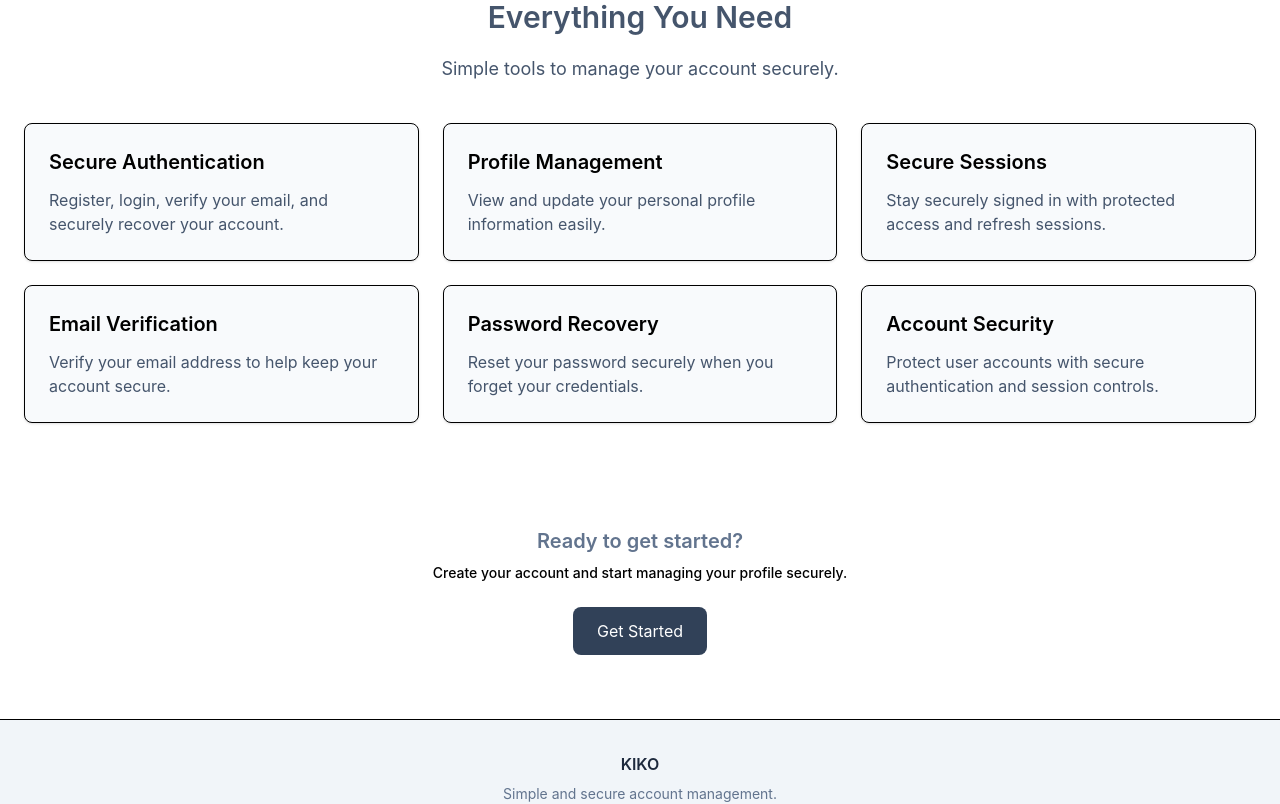
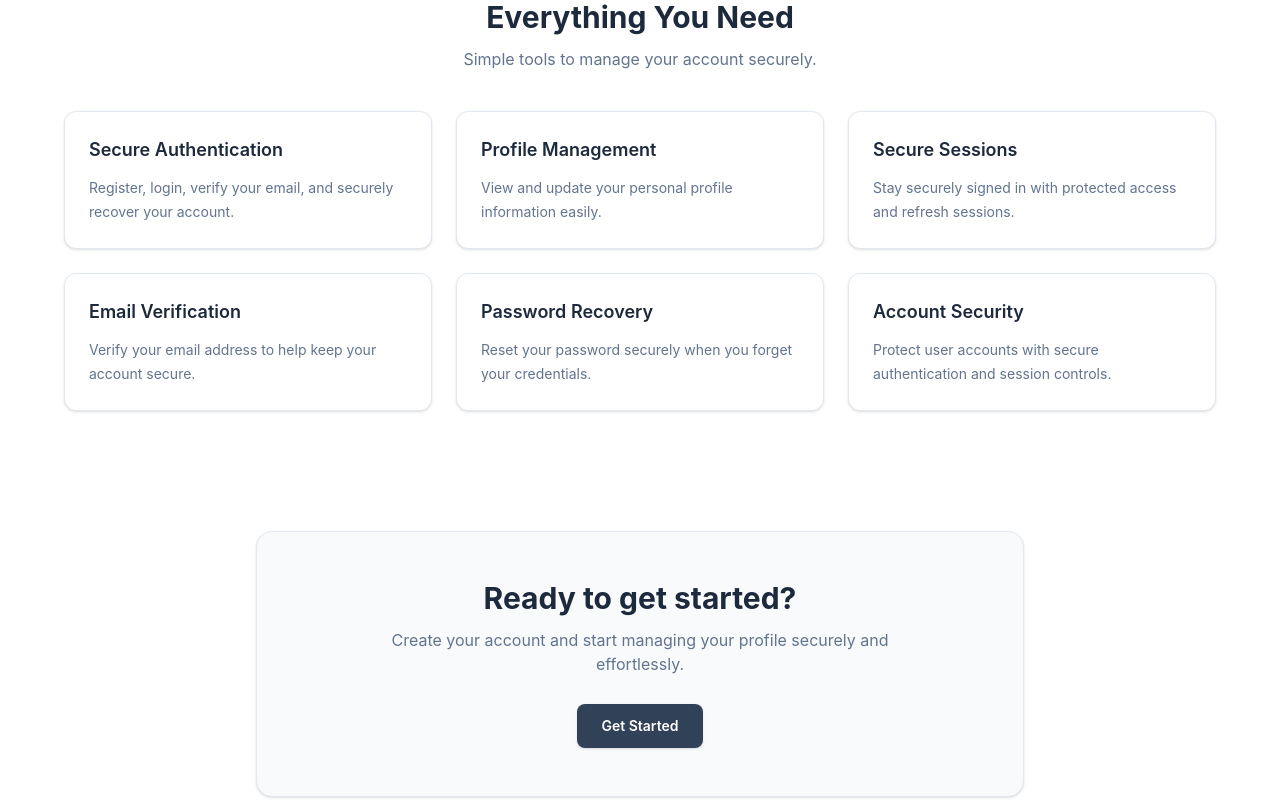
Before and after one commit to Thekishor/user_service, a React (Vite) app in the folder frontend/: page / in a window 1280 px wide. Shown: the part 500-1304 px from the top of the page. Built offline with nearby package versions, Linux system fonts and the light colour scheme; no server answers.

Commit message:
change frontend

```diff
--- a/frontend/src/components/home/CTASection.jsx
+++ b/frontend/src/components/home/CTASection.jsx
@@ -2,17 +2,20 @@ import { Link } from "react-router-dom";
 
 const CTASection = () => {
   return (
-    <section className="px-6 py-16 text-center">
-      <h2 className="text-xl font-semibold text-slate-500">
-        Ready to get started?
-      </h2>
-      <p className="mt-2 text-sm font-medium">
-        Create your account and start managing your profile securely.
-      </p>
-      <div className="mt-6">
+    <section className="px-6 py-20">
+      <div className="mx-auto max-w-3xl rounded-2xl border border-slate-200 bg-slate-50 px-8 py-12 text-center shadow-sm">
+        <h2 className="text-2xl font-bold text-slate-800 sm:text-3xl">
+          Ready to get started?
+        </h2>
+
+        <p className="mx-auto mt-3 max-w-xl text-sm leading-6 text-slate-500 sm:text-base">
+          Create your account and start managing your profile securely and
+          effortlessly.
+        </p>
+
         <Link
           to="/register"
-          className="inline-block rounded-lg bg-slate-700 px-6 py-3 text-white hover:bg-slate-800"
+          className="mt-7 inline-flex items-center rounded-lg bg-slate-700 px-6 py-3 text-sm font-semibold text-white shadow-sm transition hover:bg-slate-800 hover:shadow-md"
         >
           Get Started
         </Link>
--- a/frontend/src/components/home/FeaturesSection.jsx
+++ b/frontend/src/components/home/FeaturesSection.jsx
@@ -1,57 +1,31 @@
+import { features } from "../../services/features.js";
+
 const FeaturesSection = () => {
   return (
     <section className="px-6 py-10">
+      <div className="mx-auto max-w-6xl">
         <div className="text-center">
-        <h2 className="text-3xl font-semibold text-slate-600">
+          <h2 className="text-3xl font-bold text-slate-800">
             Everything You Need
           </h2>
-        <p className="mt-5 text-lg text-slate-600">
+          <p className="mt-3 text-slate-500">
             Simple tools to manage your account securely.
           </p>
         </div>
         <div className="mt-10 grid grid-cols-1 gap-6 sm:grid-cols-2 lg:grid-cols-3">
-        <div className="rounded-lg border bg-slate-50 p-6 shadow-sm hover:bg-slate-100">
-          <h1 className="text-xl font-semibold">Secure Authentication</h1>
-          <p className="mt-3 text-slate-600">
-            Register, login, verify your email, and securely recover your
-            account.
+          {features.map((feature) => (
+            <div
+              key={feature.title}
+              className="rounded-xl border border-slate-200 bg-white p-6 shadow-sm transition hover:-translate-y-1 hover:shadow-md"
+            >
+              <h3 className="text-lg font-semibold text-slate-800">
+                {feature.title}
+              </h3>
+              <p className="mt-3 text-sm leading-6 text-slate-500">
+                {feature.description}
               </p>
             </div>
-
-        <div className="rounded-lg border bg-slate-50 p-6 shadow-sm hover:bg-slate-100">
-          <h1 className="text-xl font-semibold">Profile Management</h1>
-          <p className="mt-3 text-slate-600">
-            View and update your personal profile information easily.
-          </p>
-        </div>
-
-        <div className="rounded-lg border bg-slate-50 p-6 shadow-sm hover:bg-slate-100">
-          <h1 className="text-xl font-semibold">Secure Sessions</h1>
-          <p className="mt-3 text-slate-600">
-            Stay securely signed in with protected access and refresh sessions.
-          </p>
-        </div>
-
-        <div className="rounded-lg border bg-slate-50 p-6 shadow-sm hover:bg-slate-100">
-          <h1 className="text-xl font-semibold">Email Verification</h1>
-          <p className="mt-3 text-slate-600">
-            Verify your email address to help keep your account secure.
-          </p>
-        </div>
-
-        <div className="rounded-lg border bg-slate-50 p-6 shadow-sm hover:bg-slate-100">
-          <h1 className="text-xl font-semibold">Password Recovery</h1>
-          <p className="mt-3 text-slate-600">
-            Reset your password securely when you forget your credentials.
-          </p>
-        </div>
-
-        <div className="rounded-lg border bg-slate-50 p-6 shadow-sm hover:bg-slate-100">
-          <h1 className="text-xl font-semibold">Account Security</h1>
-          <p className="mt-3 text-slate-600">
-            Protect user accounts with secure authentication and session
-            controls.
-          </p>
+          ))}
         </div>
       </div>
     </section>
--- /dev/null
+++ b/frontend/src/services/features.js
@@ -0,0 +1,32 @@
+export const features = [
+  {
+    title: "Secure Authentication",
+    description:
+      "Register, login, verify your email, and securely recover your account.",
+  },
+  {
+    title: "Profile Management",
+    description:
+      "View and update your personal profile information easily.",
+  },
+  {
+    title: "Secure Sessions",
+    description:
+      "Stay securely signed in with protected access and refresh sessions.",
+  },
+  {
+    title: "Email Verification",
+    description:
+      "Verify your email address to help keep your account secure.",
+  },
+  {
+    title: "Password Recovery",
+    description:
+      "Reset your password securely when you forget your credentials.",
+  },
+  {
+    title: "Account Security",
+    description:
+      "Protect user accounts with secure authentication and session controls.",
+  },
+];
```
Lines whose indentation alone changed are shown as unchanged.
